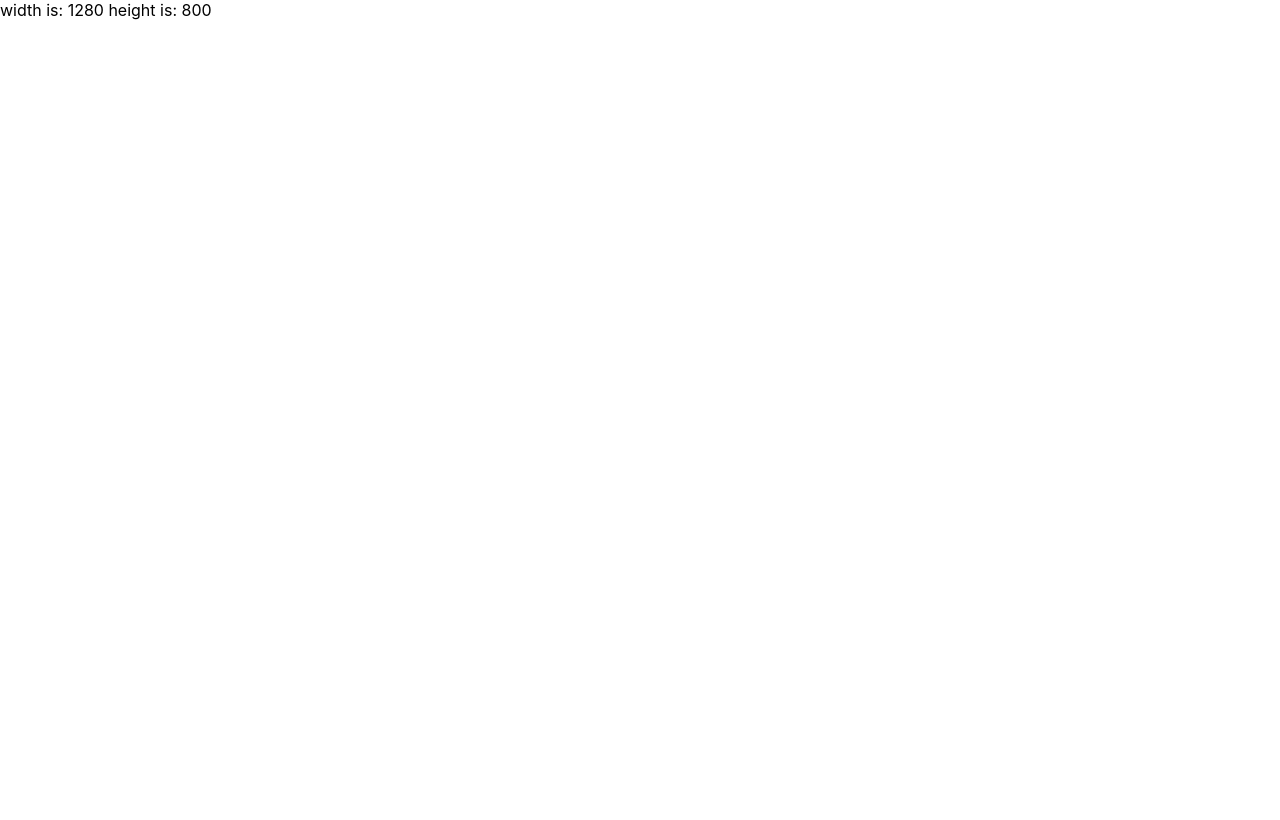
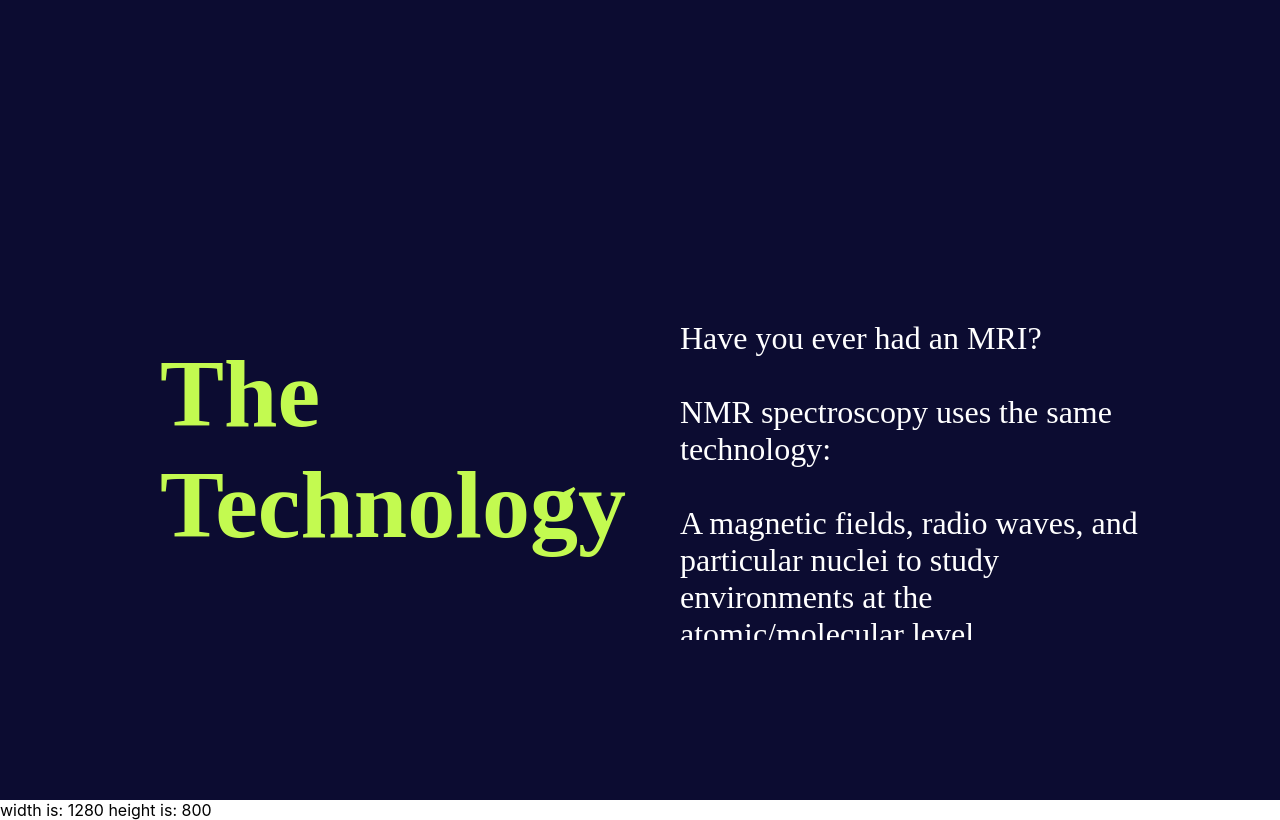
Before and after one commit to anchao0207/NMR, a React (Create React App) app: page / in a window 1280 px wide. Built offline with nearby package versions, Linux system fonts and the light colour scheme.

Commit message:
update body

```diff
--- a/src/components/Main/main.css
+++ b/src/components/Main/main.css
@@ -4,35 +4,45 @@
     flex-direction: row;
     height: 100vh;
 }
-.header{
-    flex: 50%;
+
+.column{
+    height: 100vh;
+    width: 100%;
+    background-color: #0C0C31;
+}
+
+
+.left-panel{
+    display: flex;
+    position: absolute;
+    left: 20vh;
+    bottom: 30vh;
     color: #C3FA50;
-    font-size: 7rem;
-    display: flex;
-    position: fixed;
+    font-size: 12vh;
     font-family: "Source Sans Pro";
     font-weight: bold;
     font-style: normal;
-    background-color: #0C0C31;
-    margin-top: 40vh;
-    margin-left: 30vh;
     white-space: pre-wrap;
-
+    text-align: left;
+    justify-content: center;
+    align-items: center;
 }
 
-.description{
-    flex: 1;
+.right-panel{
+    display: block;
+    position: absolute;
+    height: 40vh;
+    width: 60vh;
+    top: 40vh;
+    right: 15vh;
     color: #FFFFFF;
-    font-size: 3.5rem;
-    display: flex;
+    font-size: 4vh;
     font-family: "Source Sans Pro";
     font-style: normal;
     overflow-y: scroll;
-    scrollbar-width: thin;
-    background-color: #0C0C31;
-    margin-top: 30vh;
-    margin-left: 98vh;
-    margin-right: 20vh;
-    margin-bottom: 20vh;
+    scrollbar-width: big;
+    text-align: left;
+    justify-content: center;
+    align-items: center;
     white-space: pre-wrap;
 }
--- a/src/components/Main/main.js
+++ b/src/components/Main/main.js
@@ -2,19 +2,19 @@ import React from "react";
 import './main.css';
 
 const content={
-    heading: "The \n Technology",
+    heading: "The\nTechnology",
     description:
-    "Have you ever had an MRI? \n NMR spectroscopy uses the same technology:\nA magnetic fields, radio waves, and particular nuclei to study environments at the atomic/molecular level\nMRI specifically looks at hydrogen nuclei in water moelcules in various bodily tissues to produce an image that doctor use to understand what's happening in the body. <br/>nNMR spectroscopy uses the same technology that chemists use to produce an NMR spectrum to understand chemical structure.",
+    "Have you ever had an MRI?\n\nNMR spectroscopy uses the same technology:\n\nA magnetic fields, radio waves, and particular nuclei to study environments at the atomic/molecular level.\n\nMRI specifically looks at hydrogen nuclei in water moelcules in various bodily tissues to produce an image that doctor use to understand what's happening in the body.\n\nNMR spectroscopy uses the same technology that chemists use to produce an NMR spectrum to understand chemical structure.",
 }
 
 const MainBody = (props) =>{
     return (
         <div className="container">
-            <div className="header">
-                {props.heading}
+            <div className="column">
+                <span className="left-panel">{props.heading}</span>
             </div>
-            <div className="description">
-                {props.description}
+            <div className="column">
+                <span className = "right-panel">{props.description}</span>
             </div>
         </div>
     );
--- a/src/pages/Home/home.js
+++ b/src/pages/Home/home.js
@@ -1,10 +1,12 @@
 import React from "react";
 import { useViewport } from "../../viewportContext";
+import Main from "../../components/Main/main"
 
 export default function Home() {
   const { width, height } = useViewport();
   return (
     <>
+      <Main></Main>
       <span>width is: {width} </span>
       <span>height is: {height} </span>
     </>
```
